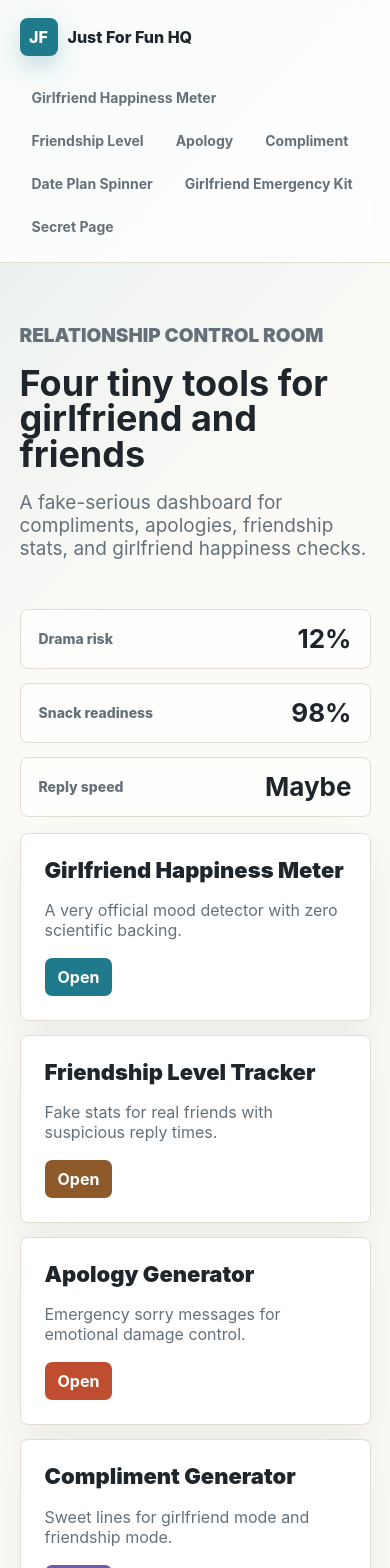
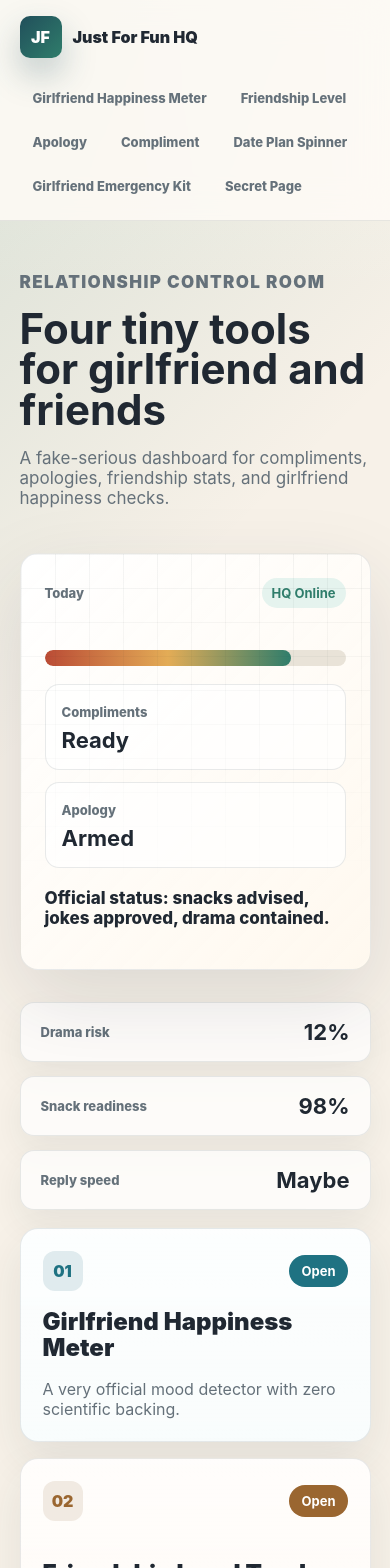
Before and after one commit to kushalkachari993-dev/fun_application-1, a React (Vite) app: page / in a window 390 px wide. Shown: the top 1568 px of the page. Built offline with nearby package versions, Linux system fonts and the light colour scheme.

Commit message:
Refresh app visual design

```diff
--- a/src/App.css
+++ b/src/App.css
@@ -3,25 +3,26 @@
 }
 
 .topbar {
+  position: sticky;
+  top: 0;
+  z-index: 10;
   display: flex;
   align-items: center;
   justify-content: space-between;
-  gap: 24px;
-  padding: 18px clamp(18px, 5vw, 64px);
-  border-bottom: 1px solid var(--line);
-  background: rgba(255, 255, 255, 0.78);
-  backdrop-filter: blur(16px);
-  position: sticky;
-  top: 0;
-  z-index: 10;
+  gap: 22px;
+  padding: 16px clamp(18px, 5vw, 72px);
+  border-bottom: 1px solid rgba(35, 50, 58, 0.1);
+  background: rgba(255, 252, 247, 0.82);
+  backdrop-filter: blur(18px);
 }
 
 .brand {
   display: inline-flex;
   align-items: center;
-  gap: 10px;
+  gap: 11px;
   color: var(--ink);
-  font-weight: 800;
+  font-weight: 900;
+  letter-spacing: 0;
   text-decoration: none;
   white-space: nowrap;
 }
@@ -29,137 +30,248 @@
 .brand-mark {
   display: inline-grid;
   place-items: center;
-  width: 38px;
-  height: 38px;
-  border-radius: 8px;
+  width: 42px;
+  height: 42px;
+  border-radius: 10px;
   color: #fff;
-  background: #1f7a8c;
-  box-shadow: 0 10px 24px rgba(31, 122, 140, 0.25);
+  background: linear-gradient(135deg, #214f5b, #2f7d6b);
+  box-shadow: 0 16px 34px rgba(33, 79, 91, 0.28);
 }
 
 nav {
   display: flex;
+  justify-content: flex-end;
   gap: 8px;
   flex-wrap: wrap;
-  justify-content: flex-end;
 }
 
 nav a {
   color: var(--muted);
   text-decoration: none;
-  font-size: 14px;
-  font-weight: 700;
+  font-size: 13px;
+  font-weight: 850;
   padding: 9px 12px;
-  border-radius: 8px;
+  border: 1px solid transparent;
+  border-radius: 999px;
 }
 
 nav a:hover,
 nav a.active {
   color: var(--ink);
-  background: #f1f7f8;
+  border-color: rgba(35, 50, 58, 0.1);
+  background: rgba(255, 255, 255, 0.72);
+  box-shadow: 0 10px 24px rgba(35, 50, 58, 0.08);
 }
 
 .hero {
-  padding: clamp(42px, 8vw, 92px) clamp(18px, 5vw, 64px) 30px;
-  max-width: 980px;
+  display: grid;
+  grid-template-columns: minmax(0, 1fr);
+  gap: 28px;
+  max-width: 1220px;
+  padding: clamp(44px, 8vw, 92px) clamp(18px, 5vw, 72px) 32px;
 }
 
 .home-hero {
-  min-height: 40svh;
+  grid-template-columns: minmax(0, 1.16fr) minmax(310px, 0.84fr);
+  align-items: center;
+  min-height: 48svh;
 }
 
 .compact-hero {
-  padding-bottom: 18px;
+  padding-bottom: 20px;
 }
 
 .eyebrow,
 .mini-label {
-  color: #bf4e30;
-  font-size: 13px;
-  font-weight: 900;
-  letter-spacing: 0;
+  color: #ba4b35;
+  font-size: 12px;
+  font-weight: 950;
+  letter-spacing: 0.08em;
   text-transform: uppercase;
 }
 
 .hero h1 {
-  max-width: 780px;
-  margin: 12px 0 14px;
+  max-width: 820px;
+  margin: 12px 0 18px;
   color: var(--ink);
-  font-size: clamp(36px, 6vw, 76px);
-  line-height: 0.98;
+  font-size: clamp(42px, 7vw, 84px);
+  line-height: 0.96;
   letter-spacing: 0;
 }
 
 .hero p {
-  max-width: 650px;
+  max-width: 660px;
   color: var(--muted);
-  font-size: 19px;
+  font-size: clamp(17px, 2vw, 21px);
 }
 
-.page-grid {
+.hero-preview {
+  position: relative;
+  overflow: hidden;
+  padding: 24px;
+  border: 1px solid rgba(35, 50, 58, 0.1);
+  border-radius: 18px;
+  background:
+    linear-gradient(135deg, rgba(255, 255, 255, 0.9), rgba(255, 247, 235, 0.8)),
+    #fff;
+  box-shadow: 0 28px 80px rgba(35, 50, 58, 0.13);
+}
+
+.hero-preview::before {
+  content: "";
+  position: absolute;
+  inset: 0;
+  background-image:
+    linear-gradient(rgba(35, 50, 58, 0.05) 1px, transparent 1px),
+    linear-gradient(90deg, rgba(35, 50, 58, 0.05) 1px, transparent 1px);
+  background-size: 34px 34px;
+  mask-image: linear-gradient(180deg, #000, transparent 80%);
+  pointer-events: none;
+}
+
+.preview-header,
+.date-topline,
+.feature-topline {
+  display: flex;
+  align-items: center;
+  justify-content: space-between;
+  gap: 14px;
+}
+
+.preview-header span,
+.preview-grid span,
+.quick-stats span,
+.stat span {
+  color: var(--muted);
+  font-size: 13px;
+  font-weight: 850;
+}
+
+.preview-header strong {
+  color: #2f7d6b;
+  background: #e5f3ee;
+  border-radius: 999px;
+  padding: 7px 10px;
+  font-size: 13px;
+}
+
+.preview-meter {
+  height: 16px;
+  overflow: hidden;
+  margin: 42px 0 18px;
+  border-radius: 999px;
+  background: #e9e3d8;
+}
+
+.preview-meter div {
+  width: 82%;
+  height: 100%;
+  border-radius: inherit;
+  background: linear-gradient(90deg, #ba4b35, #e3ac56, #2f7d6b);
+}
+
+.preview-grid {
   display: grid;
-  grid-template-columns: repeat(4, minmax(0, 1fr));
-  gap: 14px;
-  padding: 16px clamp(18px, 5vw, 64px) 64px;
+  grid-template-columns: repeat(2, minmax(0, 1fr));
+  gap: 12px;
+}
+
+.preview-grid div,
+.quick-stats div {
+  border: 1px solid rgba(35, 50, 58, 0.1);
+  border-radius: 14px;
+  background: rgba(255, 255, 255, 0.72);
+}
+
+.preview-grid div {
+  padding: 16px;
+}
+
+.preview-grid strong {
+  display: block;
+  margin-top: 6px;
+  color: var(--ink);
+  font-size: 22px;
+}
+
+.hero-preview p {
+  position: relative;
+  margin-top: 20px;
+  color: var(--ink);
+  font-size: 17px;
+  font-weight: 850;
 }
 
 .quick-stats {
   display: grid;
   grid-template-columns: repeat(3, minmax(0, 1fr));
   gap: 14px;
-  padding: 0 clamp(18px, 5vw, 64px);
+  padding: 0 clamp(18px, 5vw, 72px);
 }
 
 .quick-stats div {
   display: flex;
   align-items: center;
   justify-content: space-between;
-  gap: 14px;
-  padding: 16px 18px;
-  border: 1px solid var(--line);
-  border-radius: 8px;
-  background: rgba(255, 255, 255, 0.76);
-}
-
-.quick-stats span {
-  color: var(--muted);
-  font-size: 14px;
-  font-weight: 800;
+  padding: 18px 20px;
+  box-shadow: 0 14px 34px rgba(35, 50, 58, 0.07);
 }
 
 .quick-stats strong {
   color: var(--ink);
-  font-size: 26px;
+  font-size: clamp(22px, 3vw, 30px);
   line-height: 1;
 }
 
+.page-grid {
+  display: grid;
+  grid-template-columns: repeat(4, minmax(0, 1fr));
+  gap: 16px;
+  padding: 18px clamp(18px, 5vw, 72px) 72px;
+}
+
 .feature-card {
-  min-height: 230px;
+  min-height: 245px;
   display: flex;
   flex-direction: column;
-  justify-content: space-between;
   gap: 18px;
   color: var(--ink);
   text-decoration: none;
-  padding: 24px;
-  border: 1px solid var(--line);
-  border-radius: 8px;
-  background: #fff;
-  box-shadow: 0 18px 45px rgba(32, 38, 46, 0.07);
+  padding: 22px;
+  border: 1px solid rgba(35, 50, 58, 0.1);
+  border-radius: 18px;
+  background:
+    linear-gradient(180deg, rgba(255, 255, 255, 0.86), rgba(255, 255, 255, 0.66)),
+    var(--card-soft);
+  box-shadow: 0 18px 46px rgba(35, 50, 58, 0.09);
   transition:
-    transform 160ms ease,
-    box-shadow 160ms ease;
+    transform 180ms ease,
+    box-shadow 180ms ease,
+    border-color 180ms ease;
 }
 
 .feature-card:hover {
-  transform: translateY(-4px);
-  box-shadow: 0 24px 60px rgba(32, 38, 46, 0.12);
+  transform: translateY(-5px);
+  border-color: color-mix(in srgb, var(--card-accent), transparent 55%);
+  box-shadow: 0 28px 70px rgba(35, 50, 58, 0.14);
 }
 
-.feature-card span {
-  font-size: 22px;
-  line-height: 1.1;
-  font-weight: 900;
+.feature-number {
+  display: inline-grid;
+  place-items: center;
+  width: 40px;
+  height: 40px;
+  border-radius: 12px;
+  color: var(--card-accent);
+  background: color-mix(in srgb, var(--card-accent), white 86%);
+  font-weight: 950;
+}
+
+.feature-card > span:not(.feature-number) {
+  margin-top: auto;
+  font-size: 24px;
+  line-height: 1.08;
+  font-weight: 950;
 }
 
 .feature-card p {
@@ -169,42 +281,49 @@ nav a.active {
 
 .feature-card strong {
   color: #fff;
-  align-self: flex-start;
-  padding: 9px 13px;
-  border-radius: 7px;
+  padding: 8px 12px;
+  border-radius: 999px;
   background: var(--card-accent);
+  font-size: 13px;
 }
 
 .meter {
-  --card-accent: #1f7a8c;
+  --card-accent: #1f7282;
+  --card-soft: #eef8f8;
 }
 
 .friends {
-  --card-accent: #8f5a2a;
+  --card-accent: #9a6630;
+  --card-soft: #fff4e7;
 }
 
 .apology {
-  --card-accent: #bf4e30;
+  --card-accent: #ba4b35;
+  --card-soft: #fff0ed;
 }
 
 .compliment {
-  --card-accent: #6f5aa8;
+  --card-accent: #6d5aa4;
+  --card-soft: #f3f0ff;
 }
 
 .date {
   --card-accent: #2f7d4c;
+  --card-soft: #edf8ef;
 }
 
 .emergency {
   --card-accent: #9b2f3f;
+  --card-soft: #fff0f2;
 }
 
 .secret {
   --card-accent: #3d5a80;
+  --card-soft: #edf3fb;
 }
 
 .tool-page {
-  padding: 12px clamp(18px, 5vw, 64px) 70px;
+  padding: 12px clamp(18px, 5vw, 72px) 76px;
 }
 
 .meter-panel,
@@ -213,128 +332,143 @@ nav a.active {
 .date-card,
 .emergency-card,
 .secret-card {
-  border: 1px solid var(--line);
-  border-radius: 8px;
-  background: #fff;
-  box-shadow: 0 18px 45px rgba(32, 38, 46, 0.07);
+  border: 1px solid rgba(35, 50, 58, 0.1);
+  border-radius: 18px;
+  background: rgba(255, 255, 255, 0.84);
+  box-shadow: 0 24px 70px rgba(35, 50, 58, 0.1);
 }
 
 .meter-panel,
 .generator-box,
 .date-card,
 .secret-card {
-  max-width: 720px;
-  padding: clamp(22px, 4vw, 36px);
+  max-width: 760px;
+  padding: clamp(24px, 4vw, 40px);
 }
 
 .meter-shell {
-  height: 34px;
+  height: 36px;
   overflow: hidden;
-  border-radius: 8px;
-  background: #e9eef1;
-  border: 1px solid var(--line);
+  border-radius: 999px;
+  background: #e9e3d8;
+  border: 1px solid rgba(35, 50, 58, 0.08);
 }
 
 .meter-fill {
   height: 100%;
-  background: linear-gradient(90deg, #bf4e30, #f0b85a, #1f7a8c);
+  background: linear-gradient(90deg, #ba4b35, #e3ac56, #2f7d6b);
   transition: width 260ms ease;
 }
 
 .status-row {
   display: flex;
   justify-content: space-between;
-  gap: 16px;
+  gap: 18px;
   align-items: end;
-  margin-top: 28px;
+  margin-top: 30px;
 }
 
 .status-row h2,
 .friend-card h2 {
-  margin: 4px 0 0;
+  margin: 5px 0 0;
   color: var(--ink);
-  font-size: 30px;
-  line-height: 1.1;
+  font-size: clamp(28px, 4vw, 38px);
+  line-height: 1.05;
 }
 
 .status-row strong {
-  color: #1f7a8c;
-  font-size: 42px;
+  color: #1f7282;
+  font-size: clamp(36px, 6vw, 52px);
   line-height: 1;
 }
 
 .meter-panel p,
-.friend-card p {
+.friend-card p,
+.date-card p,
+.secret-card p,
+.emergency-card p {
   color: var(--muted);
+  font-size: 18px;
 }
 
 .next-action {
-  margin-top: 22px;
-  padding: 18px;
-  border-radius: 8px;
-  background: #f7f4eb;
-  border: 1px solid #e9dfc8;
+  margin-top: 24px;
+  padding: 20px;
+  border-radius: 16px;
+  background: #fff7e9;
+  border: 1px solid #ead8b7;
 }
 
 .next-action p {
-  margin-top: 6px;
+  margin: 7px 0 0;
   color: var(--ink);
-  font-weight: 800;
+  font-weight: 850;
 }
 
 .button-row {
   display: flex;
   flex-wrap: wrap;
-  gap: 10px;
+  gap: 11px;
   align-items: center;
-  margin-top: 26px;
+  margin-top: 28px;
 }
 
 button {
   border: 0;
-  border-radius: 8px;
+  border-radius: 12px;
   color: #fff;
-  background: #1f7a8c;
+  background: #1f7282;
   padding: 13px 18px;
   margin-top: 0;
   font: inherit;
   font-weight: 900;
   cursor: pointer;
+  box-shadow: 0 12px 24px rgba(31, 114, 130, 0.18);
+  transition:
+    transform 150ms ease,
+    box-shadow 150ms ease,
+    background 150ms ease;
 }
 
 button:hover {
-  background: #176374;
+  transform: translateY(-1px);
+  background: #195f6c;
+  box-shadow: 0 16px 30px rgba(31, 114, 130, 0.24);
 }
 
 .secondary-button {
   color: var(--ink);
-  background: #eef5f6;
+  background: #eef4f3;
+  box-shadow: none;
 }
 
 .secondary-button:hover {
-  background: #dceced;
+  background: #dfecea;
+  box-shadow: none;
 }
 
 .friend-list {
   display: grid;
   grid-template-columns: repeat(3, minmax(0, 1fr));
-  gap: 14px;
+  gap: 16px;
 }
 
 .friend-card {
-  padding: 22px;
+  padding: 24px;
   transition:
     border-color 160ms ease,
-    transform 160ms ease;
+    transform 160ms ease,
+    box-shadow 160ms ease;
 }
 
 .friend-card button {
-  margin-top: 22px;
+  margin-top: 24px;
 }
 
 .friend-card.boosted {
-  border-color: rgba(31, 122, 140, 0.55);
+  border-color: rgba(31, 114, 130, 0.45);
   transform: translateY(-3px);
+  box-shadow: 0 30px 80px rgba(31, 114, 130, 0.16);
 }
 
 .friend-card.boosted::after {
@@ -342,10 +476,10 @@ button:hover {
   display: inline-flex;
   align-self: flex-start;
   margin-top: 16px;
-  color: #176374;
-  background: #e3f1f3;
+  color: #195f6c;
+  background: #e4f2f3;
   border-radius: 999px;
-  padding: 6px 10px;
+  padding: 7px 11px;
   font-size: 13px;
   font-weight: 900;
 }
@@ -353,20 +487,14 @@ button:hover {
 .stat-list {
   display: grid;
   gap: 18px;
-  margin-top: 26px;
+  margin-top: 28px;
 }
 
 .stat {
   display: grid;
   grid-template-columns: 1fr auto;
-  gap: 7px 12px;
+  gap: 8px 12px;
   align-items: center;
-}
-
-.stat span {
-  color: var(--muted);
-  font-size: 14px;
-  font-weight: 800;
 }
 
 .stat strong {
@@ -375,69 +503,56 @@ button:hover {
 
 .stat-track {
   grid-column: 1 / -1;
-  height: 9px;
+  height: 10px;
   overflow: hidden;
   border-radius: 999px;
-  background: #e9eef1;
+  background: #ebe3d8;
 }
 
 .stat-track div {
   height: 100%;
   border-radius: inherit;
-  background: #8f5a2a;
+  background: linear-gradient(90deg, #9a6630, #e3ac56);
 }
 
 .generator-box blockquote {
-  margin: 18px 0 0;
+  margin: 20px 0 0;
   color: var(--ink);
-  font-size: clamp(30px, 5vw, 54px);
-  font-weight: 900;
-  line-height: 1.06;
+  font-size: clamp(32px, 5vw, 58px);
+  font-weight: 950;
+  line-height: 1.04;
 }
 
 .date-card h2,
 .secret-card h2 {
-  margin: 12px 0;
+  margin: 14px 0;
   color: var(--ink);
-  font-size: clamp(34px, 6vw, 64px);
-  line-height: 1;
-}
-
-.date-card p,
-.secret-card p,
-.emergency-card p {
-  color: var(--muted);
-  font-size: 18px;
-}
-
-.date-topline {
-  display: flex;
-  justify-content: space-between;
-  gap: 16px;
-  align-items: center;
+  font-size: clamp(36px, 6vw, 66px);
+  line-height: 0.98;
 }
 
 .date-topline strong {
   color: #2f7d4c;
-  background: #e6f3eb;
+  background: #e5f3ee;
   border-radius: 999px;
-  padding: 7px 11px;
+  padding: 8px 12px;
   white-space: nowrap;
 }
 
 .date-card ol,
 .emergency-card ol {
   display: grid;
-  gap: 10px;
-  margin: 24px 0 0;
+  gap: 11px;
+  margin: 26px 0 0;
   padding-left: 22px;
   color: var(--ink);
-  font-weight: 800;
+  font-weight: 850;
 }
 
 .date-card button {
-  margin-top: 26px;
+  margin-top: 28px;
   background: #2f7d4c;
+  box-shadow: 0 12px 24px rgba(47, 125, 76, 0.18);
 }
 
 .date-card button:hover {
@@ -446,8 +561,8 @@ button:hover {
 
 .emergency-grid {
   display: grid;
-  grid-template-columns: 280px minmax(0, 720px);
-  gap: 16px;
+  grid-template-columns: 280px minmax(0, 760px);
+  gap: 18px;
   align-items: start;
 }
 
@@ -458,9 +573,10 @@ button:hover {
 
 .emergency-options button {
   color: var(--ink);
-  background: #fff;
-  border: 1px solid var(--line);
+  background: rgba(255, 255, 255, 0.84);
+  border: 1px solid rgba(35, 50, 58, 0.1);
   text-align: left;
+  box-shadow: none;
 }
 
 .emergency-options button:hover,
@@ -468,10 +584,11 @@ button:hover {
   color: #fff;
   background: #9b2f3f;
   border-color: #9b2f3f;
+  box-shadow: 0 14px 28px rgba(155, 47, 63, 0.18);
 }
 
 .emergency-card {
-  padding: clamp(22px, 4vw, 36px);
+  padding: clamp(24px, 4vw, 40px);
 }
 
 .emergency-card .status-row {
@@ -483,43 +600,46 @@ button:hover {
 }
 
 .opener {
-  margin: 22px 0;
+  margin: 24px 0;
   color: var(--ink);
   font-weight: 900;
 }
 
 .danger-fill {
-  background: linear-gradient(90deg, #2f7d4c, #f0b85a, #9b2f3f);
+  background: linear-gradient(90deg, #2f7d4c, #e3ac56, #9b2f3f);
 }
 
 .secret-card {
   position: relative;
   overflow: hidden;
   background:
-    linear-gradient(135deg, rgba(61, 90, 128, 0.12), transparent 22rem),
-    #fff;
+    linear-gradient(135deg, rgba(61, 90, 128, 0.13), transparent 22rem),
+    rgba(255, 255, 255, 0.9);
 }
 
 .secret-card::after {
   content: "";
   position: absolute;
-  right: 22px;
-  bottom: 18px;
-  width: 90px;
-  height: 90px;
-  border-radius: 999px;
-  background: rgba(61, 90, 128, 0.12);
+  right: -34px;
+  bottom: -34px;
+  width: 160px;
+  height: 160px;
+  border: 1px solid rgba(61, 90, 128, 0.2);
+  border-radius: 28px;
+  transform: rotate(16deg);
+  background: rgba(61, 90, 128, 0.08);
 }
 
 .secret-card.unlocked {
-  border-color: rgba(61, 90, 128, 0.5);
+  border-color: rgba(61, 90, 128, 0.46);
 }
 
 .secret-card button {
   position: relative;
   z-index: 1;
-  margin-top: 24px;
+  margin-top: 26px;
   background: #3d5a80;
+  box-shadow: 0 12px 24px rgba(61, 90, 128, 0.18);
 }
 
 .secret-card button:hover {
@@ -531,21 +651,38 @@ button:hover {
   gap: 4px;
   padding: 5px;
   margin-bottom: 16px;
-  border: 1px solid var(--line);
-  border-radius: 8px;
-  background: #fff;
+  border: 1px solid rgba(35, 50, 58, 0.1);
+  border-radius: 14px;
+  background: rgba(255, 255, 255, 0.84);
+  box-shadow: 0 14px 34px rgba(35, 50, 58, 0.07);
 }
 
 .segmented-control button {
   color: var(--muted);
   background: transparent;
   padding: 10px 14px;
+  box-shadow: none;
 }
 
 .segmented-control button:hover,
 .segmented-control button.active {
   color: #fff;
-  background: #6f5aa8;
+  background: #6d5aa4;
+  box-shadow: none;
+}
+
+@media (max-width: 1100px) {
+  .page-grid {
+    grid-template-columns: repeat(2, minmax(0, 1fr));
+  }
+
+  .home-hero {
+    grid-template-columns: 1fr;
+  }
+
+  .hero-preview {
+    max-width: 620px;
+  }
 }
 
 @media (max-width: 900px) {
@@ -558,7 +695,6 @@ button:hover {
     justify-content: flex-start;
   }
 
-  .page-grid,
   .quick-stats,
   .friend-list,
   .emergency-grid {
@@ -566,6 +702,27 @@ button:hover {
   }
 
   .feature-card {
-    min-height: 180px;
+    min-height: 210px;
   }
 }
+
+@media (max-width: 640px) {
+  .page-grid,
+  .preview-grid {
+    grid-template-columns: 1fr;
+  }
+
+  .hero {
+    padding-top: 34px;
+  }
+
+  .status-row,
+  .date-topline {
+    align-items: flex-start;
+    flex-direction: column;
+  }
+
+  .topbar {
+    position: static;
+  }
+}
--- a/src/App.jsx
+++ b/src/App.jsx
@@ -243,6 +243,7 @@ function Layout() {
       </header>
 
       <section className={isHome ? 'hero home-hero' : 'hero compact-hero'}>
+        <div>
           <p className="eyebrow">Relationship Control Room</p>
           <h1>{isHome ? 'Four tiny tools for girlfriend and friends' : currentPageTitle(location.pathname)}</h1>
           <p>
@@ -250,6 +251,8 @@ function Layout() {
               ? 'A fake-serious dashboard for compliments, apologies, friendship stats, and girlfriend happiness checks.'
               : currentPageDescription(location.pathname)}
           </p>
+        </div>
+        {isHome && <HeroPreview />}
       </section>
 
       <Outlet />
@@ -276,15 +279,43 @@ function Home() {
       </section>
 
       <div className="page-grid">
-        {pages.map((page) => (
+        {pages.map((page, index) => (
           <Link className={`feature-card ${page.accent}`} key={page.path} to={page.path}>
+            <div className="feature-topline">
+              <span className="feature-number">{String(index + 1).padStart(2, '0')}</span>
+              <strong>Open</strong>
+            </div>
             <span>{page.title}</span>
             <p>{page.description}</p>
-            <strong>Open</strong>
           </Link>
         ))}
       </div>
     </>
+  )
+}
+
+function HeroPreview() {
+  return (
+    <aside className="hero-preview" aria-label="Dashboard preview">
+      <div className="preview-header">
+        <span>Today</span>
+        <strong>HQ Online</strong>
+      </div>
+      <div className="preview-meter">
+        <div />
+      </div>
+      <div className="preview-grid">
+        <div>
+          <span>Compliments</span>
+          <strong>Ready</strong>
+        </div>
+        <div>
+          <span>Apology</span>
+          <strong>Armed</strong>
+        </div>
+      </div>
+      <p>Official status: snacks advised, jokes approved, drama contained.</p>
+    </aside>
   )
 }
 
--- a/src/index.css
+++ b/src/index.css
@@ -1,8 +1,8 @@
 :root {
-  --bg: #fbfaf7;
-  --ink: #1e252b;
+  --bg: #f7f1e8;
+  --ink: #202832;
   --muted: #65717a;
-  --line: #e3ded5;
+  --line: rgba(35, 50, 58, 0.1);
   font-family:
     Inter, ui-sans-serif, system-ui, -apple-system, BlinkMacSystemFont, "Segoe UI",
     sans-serif;
@@ -23,8 +23,9 @@ body {
   min-height: 100svh;
   margin: 0;
   background:
-    linear-gradient(135deg, rgba(31, 122, 140, 0.11), transparent 32rem),
-    linear-gradient(315deg, rgba(191, 78, 48, 0.11), transparent 30rem),
+    linear-gradient(135deg, rgba(47, 125, 107, 0.16), transparent 34rem),
+    linear-gradient(315deg, rgba(186, 75, 53, 0.14), transparent 32rem),
+    linear-gradient(180deg, #fffaf1 0, transparent 18rem),
     var(--bg);
 }
 
```
Lines whose indentation alone changed are shown as unchanged.
